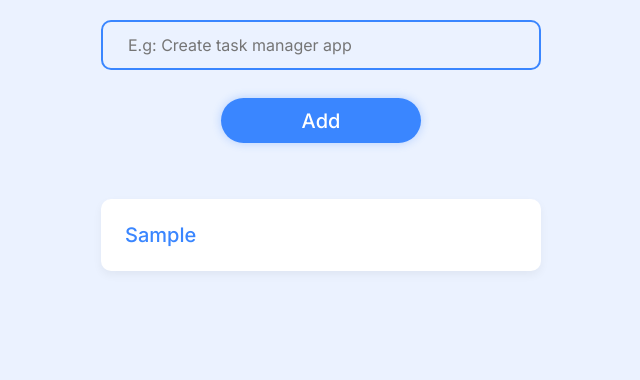
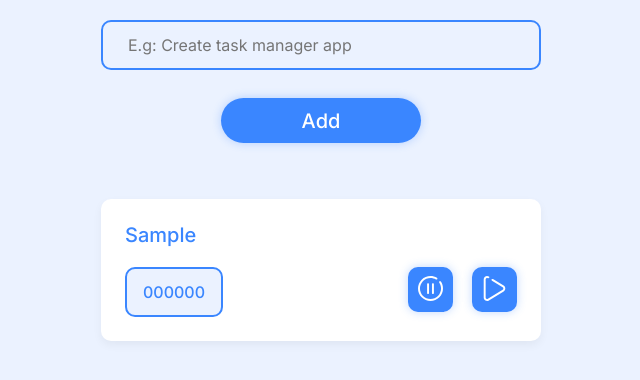
Before and after one commit to Itau-Dev-Boost-Grupo-1/tasks-manager, a website: page index.html in a window 1280 px wide. Both pictures are taken after typing "Sample" into the empty fields and a click on the input "Add". Shown: the part 118-498 px from the top of the page, without its empty margins (319-959 px from the left). Drawn offline with Linux system fonts and the light colour scheme.

Commit message:
:lipstick: Added task item controls and timer

```diff
--- a/js/app.js
+++ b/js/app.js
@@ -44,6 +44,22 @@ function renderTasks(task) {
 
   taskItem.innerHTML = `
     <p class="tasks__list-item-title">${task.value}</p>
+
+    <ul class="tasks__list-item-timer">
+      <li><span class="tasks__list-item-hours">00</span></li>
+      <li><span class="tasks__list-item-minutes">00</span></li>
+      <li><span class="tasks__list-item-seconds">00</span></li>
+    </ul>
+
+    <div class="tasks__list-item-controls">
+      <button class="tasks__list-item-button tasks__list-item-pause">
+        <img src="./img/icon__pause.svg" alt="Pause icon">
+      </button>
+
+      <button class="tasks__list-item-button tasks__list-item-play">
+        <img src="./img/icon__play.svg" alt="Play icon">
+      </button>
+    </div>
   `;
 
   tasksList.append(taskItem);
--- a/sass/app.scss
+++ b/sass/app.scss
@@ -62,18 +62,53 @@ input {
 .tasks__list {
   margin: 56px auto 0;
   list-style: none;
+}
 
-  &-item {
-    background-color: $light-color;
-    padding: 24px;
-    border-radius: $border-radius-small;
-    box-shadow: $card-shadow;
-    margin: 0 auto 24px;
-  }
+.tasks__list-item {
+  background-color: $light-color;
+  padding: 24px;
+  border-radius: $border-radius-small;
+  box-shadow: $card-shadow;
+  margin: 0 auto 24px;
+  display: flex;
+  flex-wrap: wrap;
+  justify-content: space-between;
 
-  &-item-title {
+  &-title {
     font-weight: 500;
     color: $main-color;
     font-size: $font-medium;
+    width: 100%;
+    margin: 0 auto 20px;
+  }
+
+  &-timer {
+    padding: 13px 16px;
+    border: 2px solid $main-color;
+    list-style: none;
+    background: $secondary-color;
+    color: $main-color;
+    border-radius: $border-radius-small;
+    font-weight: 500;
+    display: flex;
+    flex-shrink: 0;
+  }
+
+  &-button {
+    background: $main-color;
+    width: 45px;
+    height: 45px;
+    cursor: pointer;
+    border-radius: $border-radius-small;
+    box-shadow: $button-shadow;
+    transition: 300ms ease all;
+
+    &:not(:last-child) {
+      margin: 0 15px 0 0;
+    }
+
+    &:hover {
+      transform: scale(1.1);
+    }
   }
 }
```
Also changed, not shown: css/app.css, img/icon__pause.svg (added), img/icon__play.svg (added).
